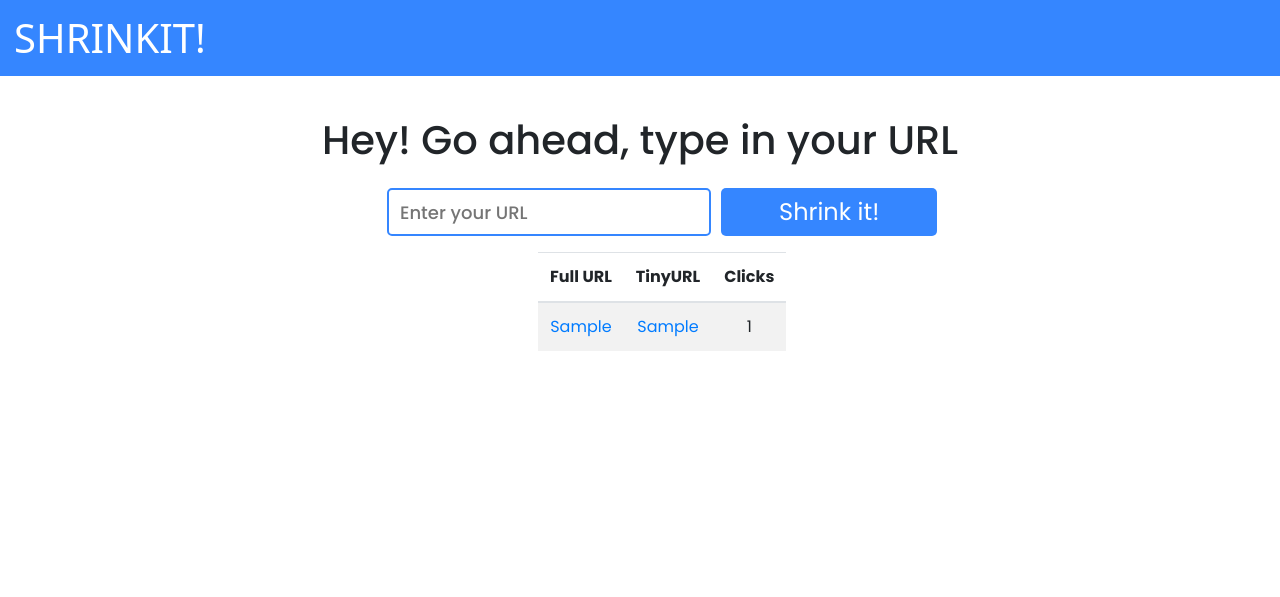
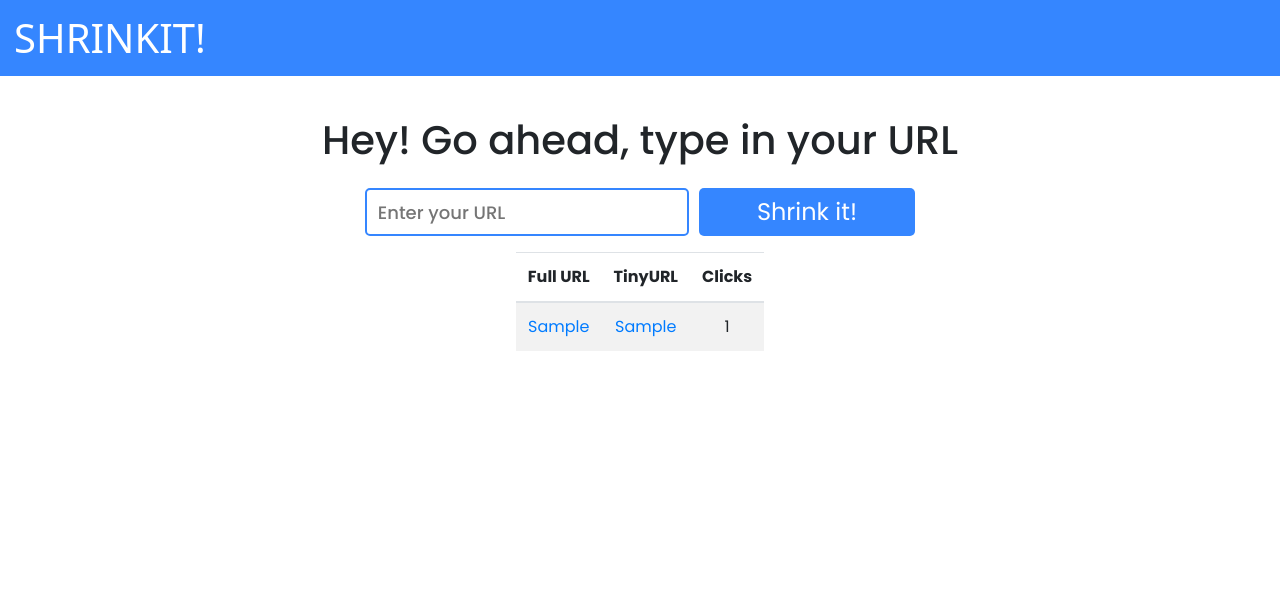
Before and after one commit to mdismsndasidn/Shrink-It-, a Node server app: page / in a window 1280 px wide; the page is wider, and only the part inside the window is pictured. Shown: the top 597 px of that part. Run offline with Node 20, Linux system fonts and the light colour scheme; tables that the repository leaves empty hold one stand-in row (values such as "Sample post"); some libraries are stand-ins or nearby versions; some web fonts are replaced.

Commit message:
Update index.ejs

```diff
--- a/views/index.ejs
+++ b/views/index.ejs
@@ -1,6 +1,6 @@
 <%- include("partials/header.ejs") %>
-<h1>Hey! Go ahead, type in your URL</h1>
-<div class="container" style="margin-left: 2%;">
+<h1 class='hey'>Hey! Go ahead, type in your URL</h1>
+<div class="container">
   <form action="/Shrink" , method="post">
     <input
       type="url"
@@ -10,7 +10,9 @@
     />
     <button type="submit" style="margin-left: 10px">Shrink it!</button>
   </form>
-  <div class="table-container" >
+  <div class="table-container" style="
+    height: 30vh;
+" >
     <table class="table table-striped table-responsive"  >
       <thead>
 
@@ -24,7 +26,7 @@
         <% Shrinks.forEach(Shrink => { %>
           <tr>
           <td style="
-            max-width: 100px;
+            max-width: 200px;
             overflow: hidden;
             text-overflow: ellipsis;
             white-space: nowrap;">
```
